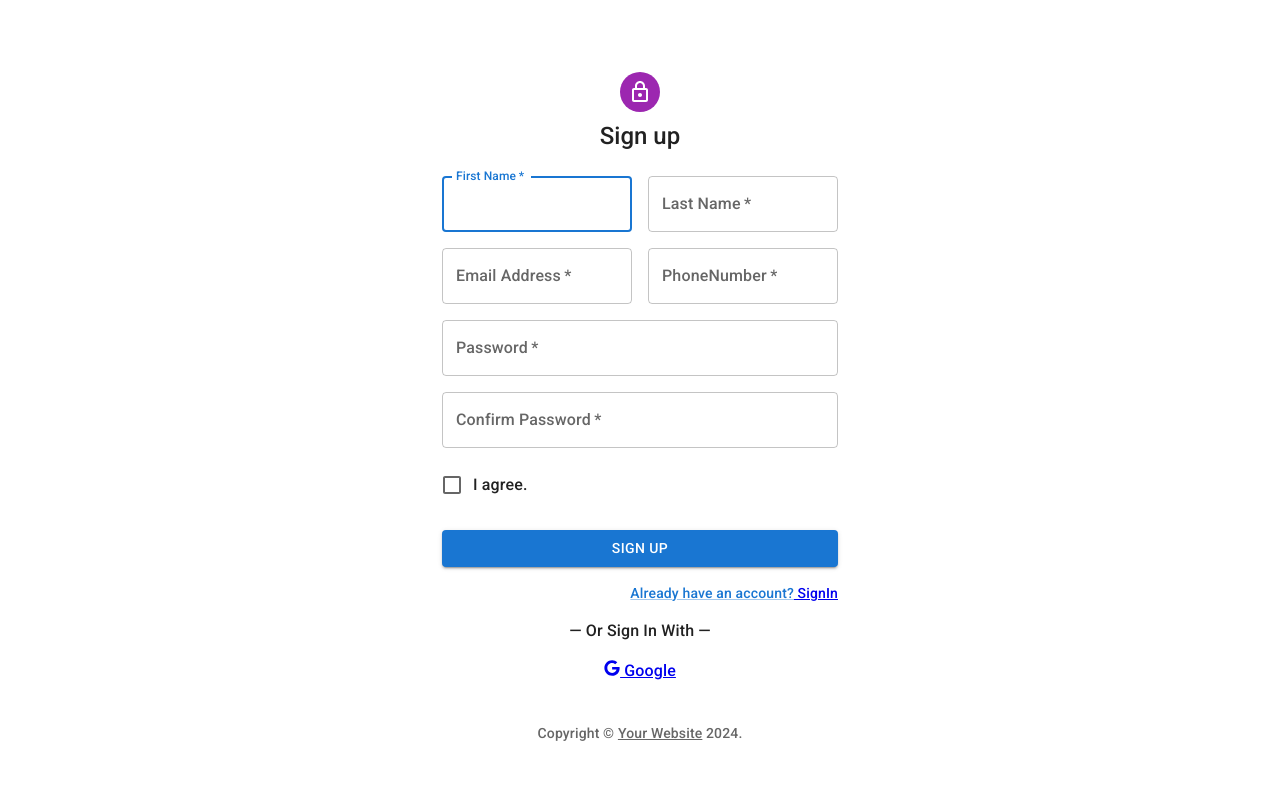
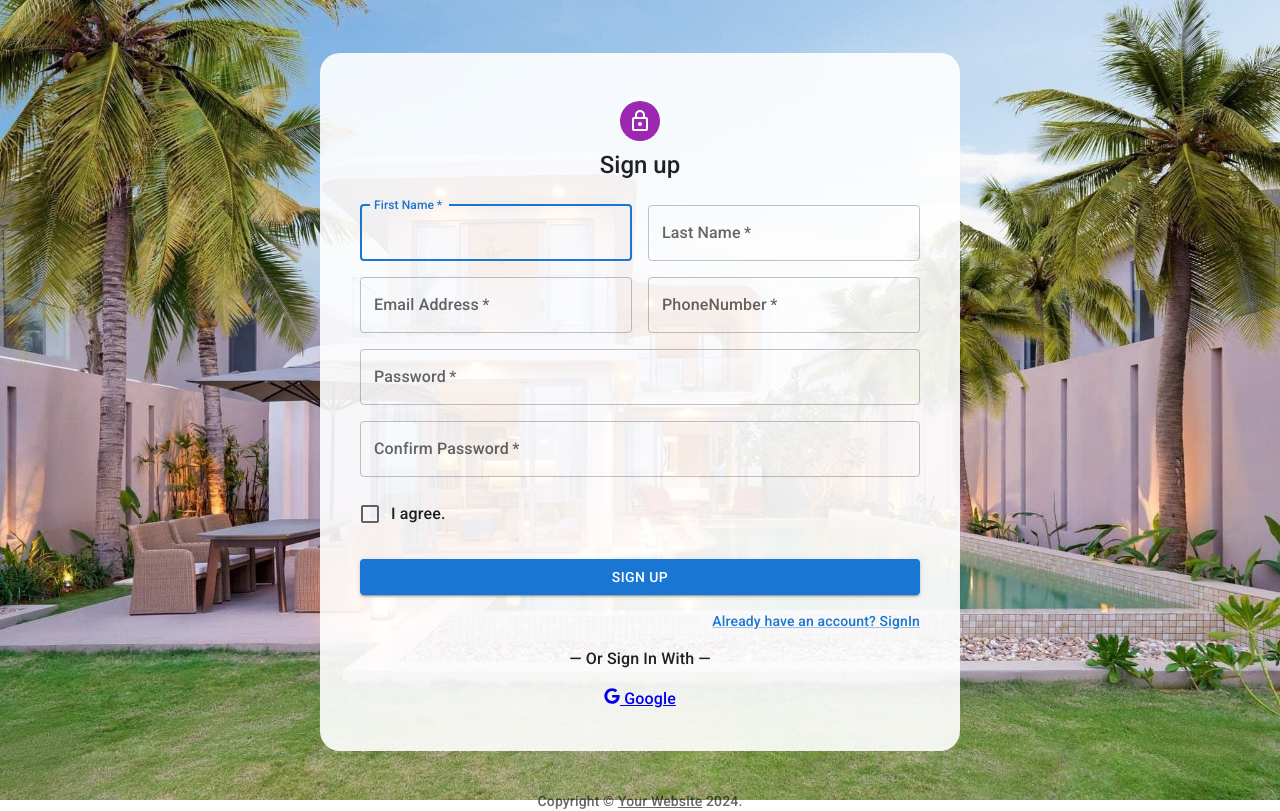
Before and after one commit to dungtran2812/InteriorQuotationSystem, a React (Create React App) app: page /SignUp in a window 1280 px wide. Built offline with nearby package versions, Linux system fonts and the light colour scheme.

Commit message:
update login & signup

```diff
--- a/src/Component/LoginPage.js
+++ b/src/Component/LoginPage.js
@@ -36,22 +36,8 @@ export default function LoginPage() {
 
   return (
 
-      <Container component="main" maxWidth="xs">
-        <CssBaseline />
-        <Box
-          sx={{
-            marginTop: 8,
-            display: 'flex',
-            flexDirection: 'column',
-            alignItems: 'center',
-          }}
-        >
-          <Avatar sx={{ m: 1, bgcolor: 'secondary.main' }}>
-            <LockOutlinedIcon />
-          </Avatar>
-          </Box>
     <Box sx={{
-      backgroundImage: "url('https://interiordesign.net/wp-content/uploads/2024/01/Interior-Design-Best-of-Year-2023-Steven-Harris-Architects-Rees-Roberts-Partners-idx231201_boy_BeachHouseL01b.jpg')",
+      backgroundImage: "url('images/loginbg.jpg')",
       backgroundSize: 'cover',
       width: '100vw', // 100% of viewport width
       height: '100vh', // 100% of viewport height
@@ -60,13 +46,16 @@ export default function LoginPage() {
       alignItems: 'center',
       justifyContent: 'center',
     }}>
-      <Container component="main" maxWidth="xs"  >
+
         <Box
           sx={{
             marginTop: 8,
             display: "flex",
             flexDirection: "column",
             alignItems: "center",
+            backgroundColor:'#ffffffe6',
+            padding:5,
+            borderRadius:5
 
           }}
         >
@@ -114,9 +103,9 @@ export default function LoginPage() {
               </Grid>
               <Grid item>
                 Don't have an account?
-                <Link href="#" variant="body2">
+                <Link href="/signup" variant="body2">
 
-                  <a href="http://localhost:3002/SignUp"> SignUp</a>
+                   SignUp
                 </Link>
               </Grid>
             </Grid>
@@ -128,8 +117,8 @@ export default function LoginPage() {
           <span class="fa fa-google"></span>-Google
 					</a>
         </Box>
-      </Container>
+
       </Box>
-      </Container>
+
   );
 }
--- a/src/Component/SignUp.js
+++ b/src/Component/SignUp.js
@@ -42,15 +42,30 @@ export default function SignUp() {
   };
 
   return (
+    <Box sx={{
+      backgroundImage: "url('images/loginbg.jpg')",
+      backgroundSize: 'cover',
+      width: '100vw', // 100% of viewport width
+      height: '100vh', // 100% of viewport height
+      display: 'flex',
+      flexDirection: 'column',
+      alignItems: 'center',
+      justifyContent: 'center',
+
+    }}>
       <ThemeProvider theme={defaultTheme}>
-      <Container component="main" maxWidth="xs">
+
           <CssBaseline />
           <Box
             sx={{
+              width:'50%',
               marginTop: 8,
               display: 'flex',
               flexDirection: 'column',
               alignItems: 'center',
+              backgroundColor:'#ffffffe6',
+            padding:5,
+            borderRadius:5
             }}
           >
             <Avatar sx={{ m: 1, bgcolor: 'secondary.main' }}>
@@ -141,9 +156,9 @@ export default function SignUp() {
               </Button>
               <Grid container justifyContent="flex-end">
                 <Grid item>
-                <Link href="#" variant="body2">
+                  <Link href="/login" variant="body2">
                     <div class="signup">Already have an account?
-                      <a href="http://localhost:3001/login">  SignIn</a>
+                         SignIn
                     </div>
                   </Link>
                 </Grid>
@@ -156,7 +171,8 @@ export default function SignUp() {
             </a>
           </Box>
           <Copyright sx={{ mt: 5 }} />
-      </Container>
+
       </ThemeProvider>
+    </Box>
   );
 }
```
Also changed, not shown: src/App.js (+0 -25 lines), public/images/loginbg.jpg (added). Lines whose indentation alone changed are shown as unchanged.
